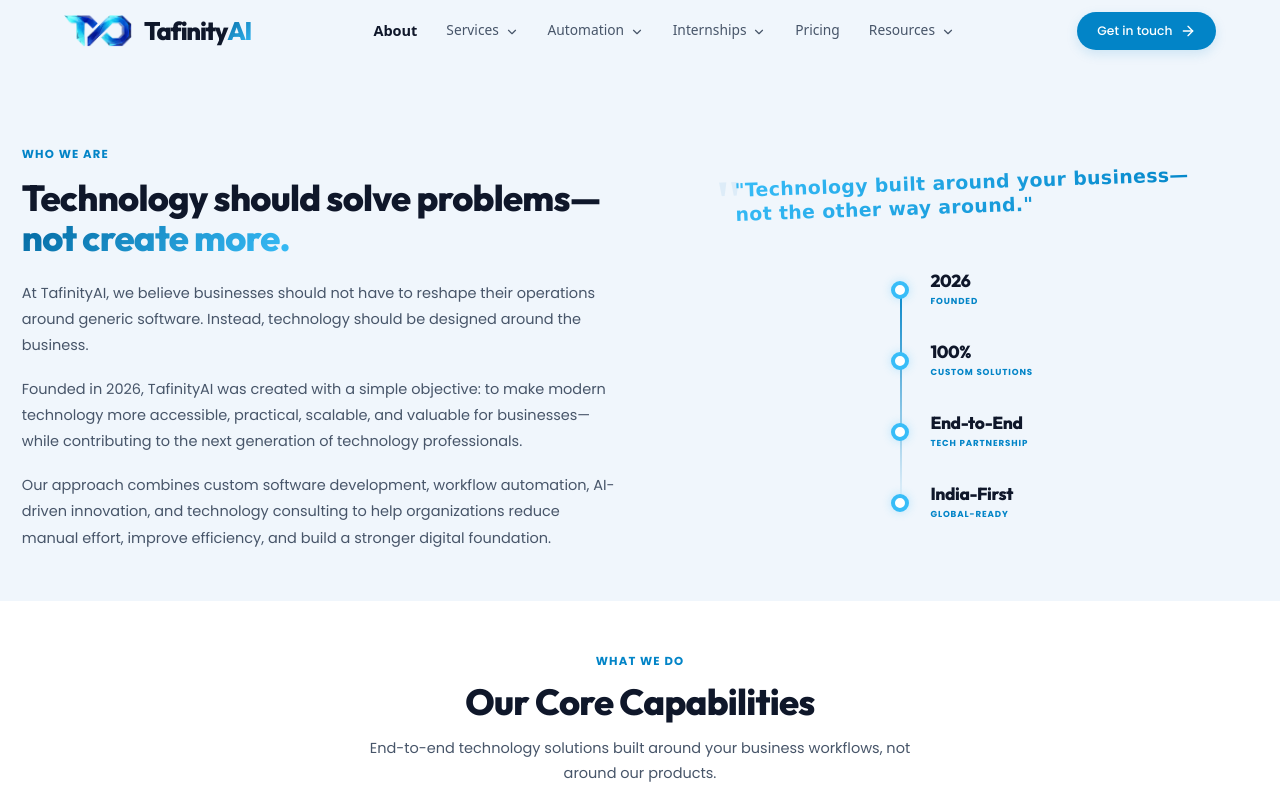
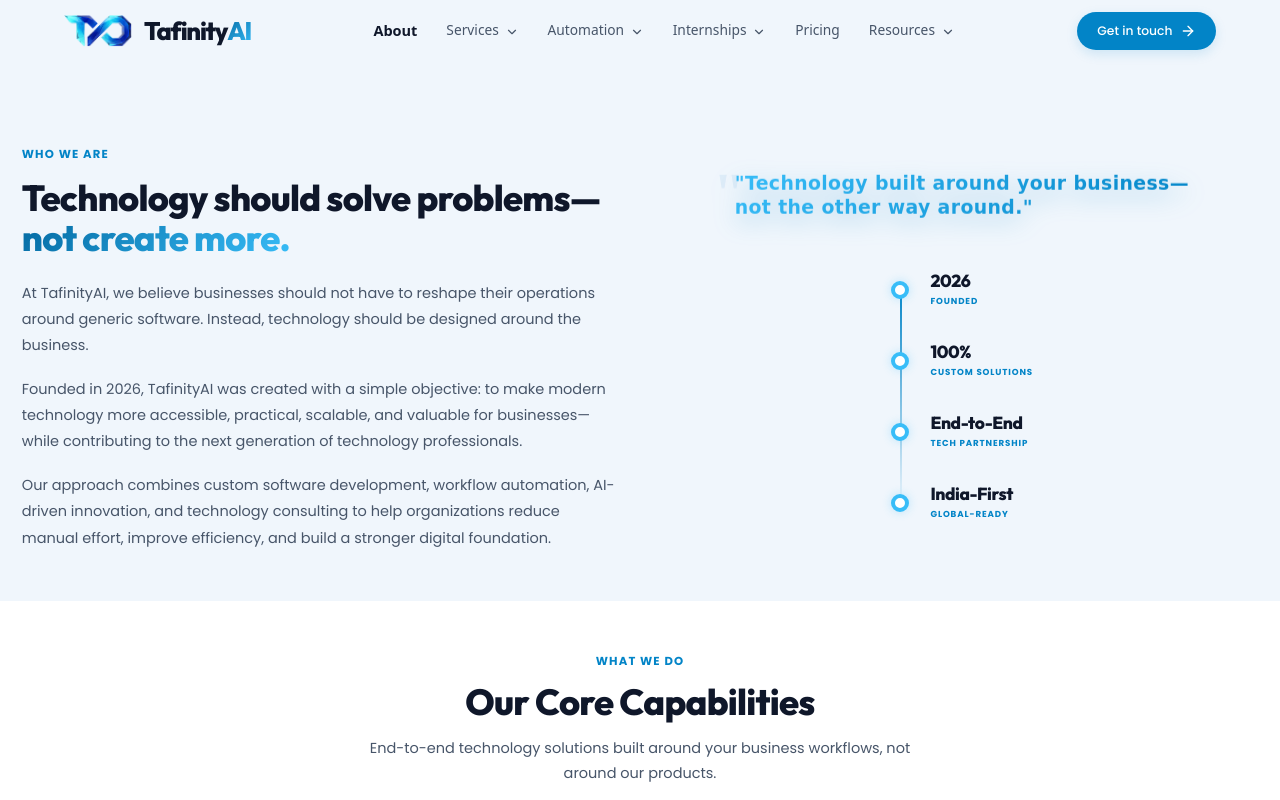
Before and after one commit to TafinityAI-LLP/tai, a React (Vite) app: page /about in a window 1280 px wide. Shown: the top 800 px of the page. Built offline with nearby package versions, Linux system fonts and the light colour scheme.

Commit message:
Convert handwritten quote to a continuous floating motion element with drop shadow

```diff
--- a/src/pages/About.jsx
+++ b/src/pages/About.jsx
@@ -148,7 +148,10 @@
 
                         <motion.div initial="hidden" whileInView="visible" viewport={{ once: true }} variants={fadeInRight} className="flex items-center justify-center h-full w-full md:w-[90%] mx-auto">
                             <div className="w-max mx-auto flex flex-col md:items-center">
-                                <p style={{
+                                <motion.p
+                                    animate={{ y: [-5, 5, -5] }}
+                                    transition={{ duration: 4, repeat: Infinity, ease: 'easeInOut' }}
+                                    style={{
                                         fontSize: 'clamp(0.95rem, 2vw, 1.3rem)',
                                         fontFamily: '"Caveat", "Dancing Script", "Comic Sans MS", cursive',
                                         fontWeight: 700,
@@ -160,11 +163,12 @@
                                         WebkitBackgroundClip: 'text',
                                         WebkitTextFillColor: 'transparent',
                                         backgroundClip: 'text',
-                                    transform: 'rotate(-2deg)'
+                                        transform: 'rotate(-2deg)',
+                                        filter: 'drop-shadow(0px 8px 12px rgba(2, 132, 199, 0.35))'
                                     }}>
                                     "Technology built around your business—<br />not the other way around."
-                                    <span style={{ position: 'absolute', top: '-1rem', left: '-1.5rem', fontSize: '4rem', WebkitTextFillColor: 'rgba(2, 132, 199, 0.08)', fontFamily: 'serif', zIndex: -1 }}>"</span>
-                                </p>
+                                    <span style={{ position: 'absolute', top: '-1rem', left: '-1.5rem', fontSize: '4rem', filter: 'none', WebkitTextFillColor: 'rgba(2, 132, 199, 0.08)', fontFamily: 'serif', zIndex: -1 }}>"</span>
+                                </motion.p>
 
                                 <div className="relative mt-8 md:mt-0 pt-4 md:pt-0">
                                     {/* The Axis Line - Vertical on all devices */}
```
Lines whose indentation alone changed are shown as unchanged.
